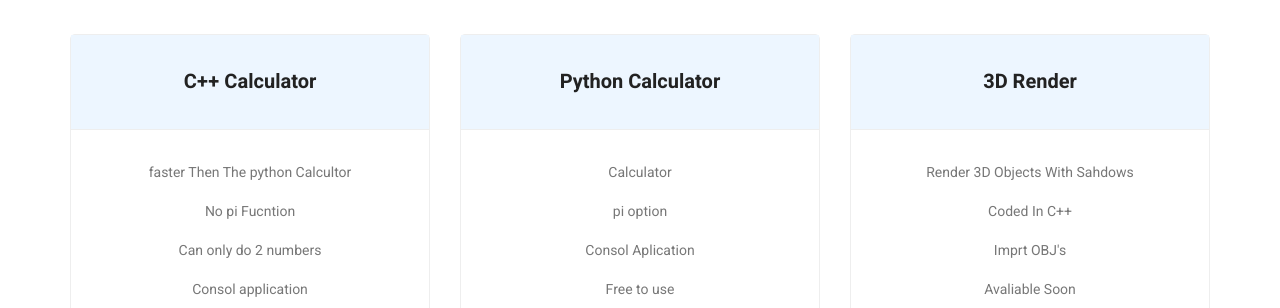
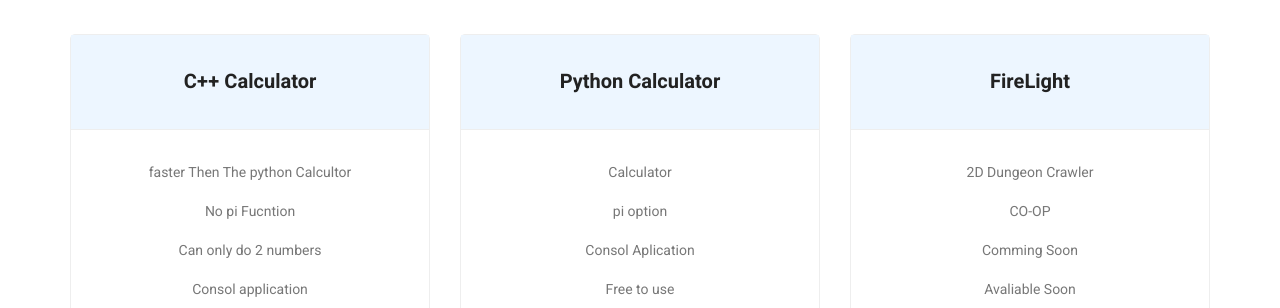
Before and after one commit to SixLeopard/Website, a plain HTML site: page index.html in a window 1280 px wide. Shown: the part 2360-2668 px from the top of the page. Drawn offline with Linux system fonts and the light colour scheme; some packages are replaced by stand-ins of ours.

Commit message:
Removed 3D render

```diff
--- a/index.html
+++ b/index.html
@@ -165,13 +165,13 @@
         			<div class="col-lg-4">
         				<div class="price_item">
         					<div class="price_head">
-        						<h4>3D Render</h4>
+        						<h4>FireLight</h4>
         					</div>
         					<div class="price_body">
         						<ul class="list">
-        							<li><a>Render 3D Objects With Sahdows</a></li>
-        							<li><a>Coded In C++</a></li>
-        							<li><a>Imprt OBJ's</a></li>
+        							<li><a>2D Dungeon Crawler</a></li>
+        							<li><a>CO-OP</a></li>
+        							<li><a>Comming Soon</a></li>
         							<li><a></a>Avaliable Soon</li>
         						</ul>
         					</div>
```
